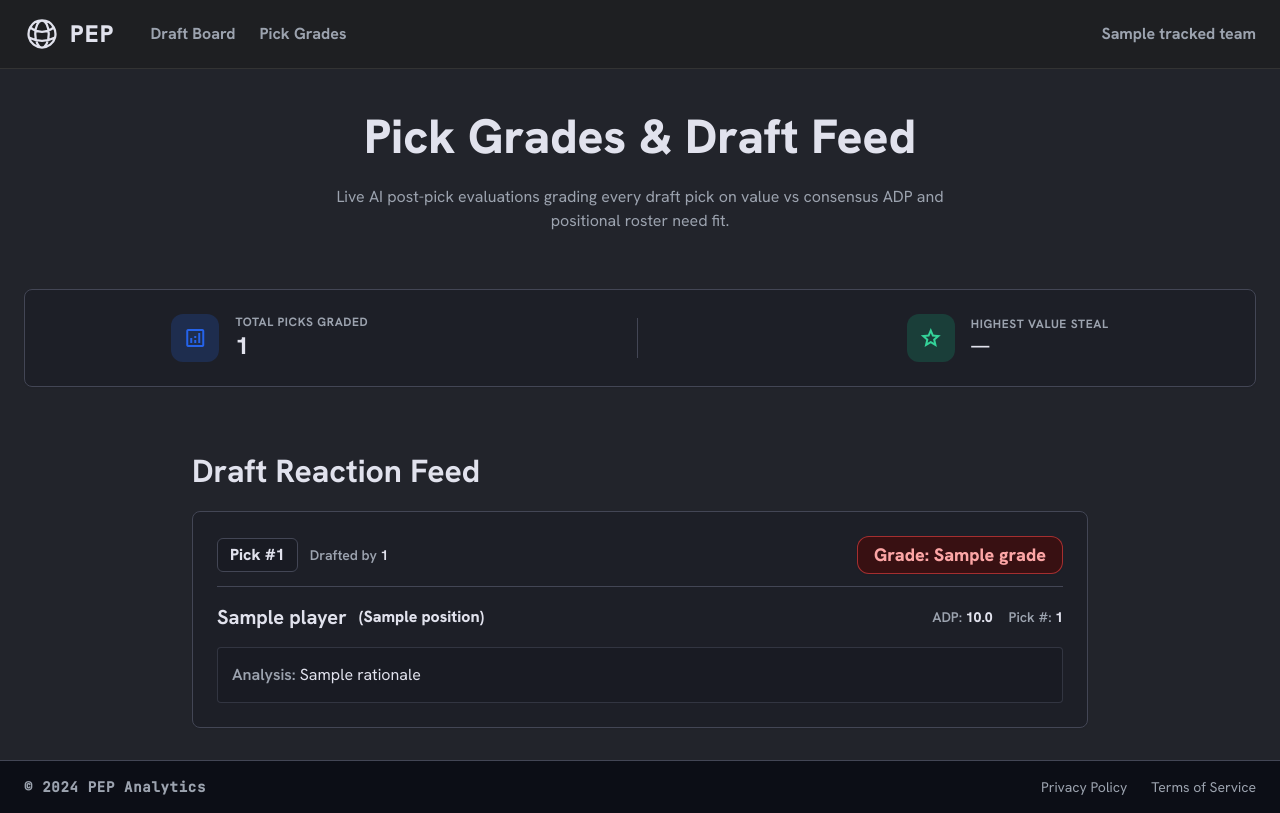
After one commit to soehlert/fantrax_assistant, a FastAPI app: template src/web/templates/analysis.html in a window 1280 px wide. The commit adds this page. Run offline with FastAPI, Linux system fonts and the light colour scheme; the template is opened without the code that fills it: most values are stand-ins (such as "Sample title", 1, 10 or a date in 2020); some libraries are stand-ins or nearby versions.

Commit message:
feat(analysis): implement post-pick grading engine and live reaction feed
- Add DraftPickAnalyzer module evaluating picks on ADP value steal/reach and roster need fit
- Record pick analysis history in DraftState
- Create GET /draft/analysis route and analysis.html template featuring reverse-chronological feed with letter grade badges (A+ to F) and rationale narrative
- Add Pick Grades link to top navbar and remove list_alt / groups icon text

```diff
--- a/src/fantrax_draft_assistant.egg-info/SOURCES.txt
+++ b/src/fantrax_draft_assistant.egg-info/SOURCES.txt
@@ -2,6 +2,7 @@ README.md
 pyproject.toml
 src/__init__.py
 src/fantrax_assistant/__init__.py
+src/fantrax_assistant/analysis.py
 src/fantrax_assistant/colors.py
 src/fantrax_assistant/completion.py
 src/fantrax_assistant/config.py
@@ -25,3 +26,4 @@ src/fantrax_draft_assistant.egg-info/requires.txt
 src/fantrax_draft_assistant.egg-info/top_level.txt
 src/web/__init__.py
 src/web/main.py
+tests/test_analysis.py
--- a/src/web/main.py
+++ b/src/web/main.py
@@ -12,10 +12,12 @@ from fantrax_assistant.config import DraftConfig
 from fantrax_assistant.scrapers.understat import Understat
 from fantrax_assistant.suggest import PlayerRecommendationEngine
 from fantrax_assistant.draft_state import DraftState
+from fantrax_assistant.analysis import DraftPickAnalyzer
 
 # --- App Setup ---
 config = DraftConfig()
 understat = Understat()
+analyzer = DraftPickAnalyzer(config=config)
 
 @asynccontextmanager
 async def lifespan(app: FastAPI):
@@ -176,6 +178,18 @@ async def mark_player_drafted(request: Request, player_name: Annotated[str, Form
         )
 
     state.mark_drafted(exact_name)
+    pick_num = len(state.drafted_players)
+    analysis = analyzer.grade_pick(
+        player_name=exact_name,
+        team_id='Other',
+        overall_pick_num=pick_num,
+        player_adp=player_details.get('adp'),
+        player_pos=player_details.get('position', ''),
+        player_team=player_details.get('team', ''),
+        team_roster=[]
+    )
+    state.add_pick_analysis(analysis)
+
     return RedirectResponse(
         url=f"{base_url}?draft_status=success&message=Marked {exact_name} as drafted",
         status_code=303
@@ -404,6 +418,19 @@ async def draft_player(
     success = state.add_to_team(player_details, team_id)
 
     if success:
+        pick_num = len(state.drafted_players)
+        team_roster = state.teams.get(team_id, [])
+        analysis = analyzer.grade_pick(
+            player_name=player_details.get('player'),
+            team_id=team_id,
+            overall_pick_num=pick_num,
+            player_adp=player_details.get('adp'),
+            player_pos=player_details.get('position', ''),
+            player_team=player_details.get('team', ''),
+            team_roster=team_roster
+        )
+        state.add_pick_analysis(analysis)
+
         return RedirectResponse(
             url=f"{base_url}?draft_status=success&drafted_player={player_details.get('player')}",
             status_code=303
@@ -414,6 +441,23 @@ async def draft_player(
             url=f"{base_url}?draft_status=error&drafted_player={player_details.get('player')} is already drafted",
             status_code=303
         )
+
+@app.get("/draft/analysis", response_class=HTMLResponse)
+async def read_draft_analysis(request: Request):
+    """Render reverse chronological pick analysis and grades feed."""
+    draft_state = get_draft_state_dict()
+    analysis_history = draft_state.get("pick_analysis_history", [])
+    analysis_history_sorted = list(reversed(analysis_history))
+    teams_data = draft_state.get("teams", {})
+
+    return templates.TemplateResponse(
+        request=request,
+        name="analysis.html",
+        context={
+            "feed": analysis_history_sorted,
+            "tracked_teams": list(teams_data.keys())
+        }
+    )
 
 def safe_float(value, default=0.0):
     """Converts a value to a float, returning a default if it fails."""
--- /dev/null
+++ b/src/web/templates/analysis.html
@@ -0,0 +1,110 @@
+{% extends "base.html" %}
+
+{% block content %}
+<!-- Page Header -->
+<section class="flex flex-col items-center gap-3 text-center">
+    <h1 class="text-display font-display text-on-surface">Pick Grades &amp; Draft Feed</h1>
+    <p class="text-on-surface-variant text-base max-w-2xl">
+        Live AI post-pick evaluations grading every draft pick on value vs consensus ADP and positional roster need fit.
+    </p>
+</section>
+
+<!-- Summary Statistics Bar -->
+<section class="mt-6 bg-surface-container border border-outline-variant rounded-xl p-6 shadow-sm flex flex-col md:flex-row items-center justify-around gap-6">
+    <div class="flex items-center gap-4">
+        <div class="w-12 h-12 rounded-full bg-primary-container/20 text-primary-container flex items-center justify-center flex-shrink-0">
+            <span class="material-symbols-outlined text-2xl">analytics</span>
+        </div>
+        <div>
+            <div class="text-xs font-bold text-on-surface-variant uppercase tracking-wider">Total Picks Graded</div>
+            <div class="text-2xl font-extrabold text-on-surface">{{ feed | length }}</div>
+        </div>
+    </div>
+
+    <div class="h-10 w-px bg-outline-variant hidden md:block"></div>
+
+    <div class="flex items-center gap-4">
+        <div class="w-12 h-12 rounded-full bg-emerald-500/20 text-emerald-400 flex items-center justify-center flex-shrink-0">
+            <span class="material-symbols-outlined text-2xl">grade</span>
+        </div>
+        <div>
+            <div class="text-xs font-bold text-on-surface-variant uppercase tracking-wider">Highest Value Steal</div>
+            <div class="text-lg font-bold text-on-surface">
+                {% set steals = feed | selectattr('grade_class', 'equalto', 'emerald') | list %}
+                {% if steals %}
+                    {{ steals[0].player }} (Pick #{{ steals[0].pick_number }})
+                {% else %}
+                    —
+                {% endif %}
+            </div>
+        </div>
+    </div>
+</section>
+
+<!-- Feed Section (Reverse Chronological Cards) -->
+<section class="mt-8 flex flex-col gap-5 max-w-4xl mx-auto w-full">
+    <h2 class="text-headline-lg font-display text-on-surface">Draft Reaction Feed</h2>
+
+    {% for item in feed %}
+    <div class="bg-surface-container border border-outline-variant rounded-xl p-6 shadow-sm flex flex-col gap-4 transition-all hover:border-[#434655]">
+        <!-- Top Row: Pick #, Team, Grade Badge -->
+        <div class="flex items-center justify-between border-b border-outline-variant pb-3">
+            <div class="flex items-center gap-3">
+                <span class="bg-surface-container-low text-on-surface font-extrabold text-base px-3 py-1 rounded-md border border-outline-variant">
+                    Pick #{{ item.pick_number }}
+                </span>
+                <span class="text-on-surface-variant text-sm font-semibold">Drafted by <strong class="text-on-surface font-bold">{{ item.team_id }}</strong></span>
+            </div>
+
+            <!-- Grade Badge Pill -->
+            <div class="flex items-center gap-2">
+                {% if item.grade_class == 'emerald' %}
+                    <span class="bg-emerald-950/70 text-emerald-300 border border-emerald-500/60 font-extrabold text-lg px-4 py-1 rounded-full shadow-sm">
+                        Grade: {{ item.grade }}
+                    </span>
+                {% elif item.grade_class == 'blue' %}
+                    <span class="bg-blue-950/70 text-blue-300 border border-blue-500/60 font-extrabold text-lg px-4 py-1 rounded-full shadow-sm">
+                        Grade: {{ item.grade }}
+                    </span>
+                {% elif item.grade_class == 'amber' %}
+                    <span class="bg-amber-950/70 text-amber-300 border border-amber-500/60 font-extrabold text-lg px-4 py-1 rounded-full shadow-sm">
+                        Grade: {{ item.grade }}
+                    </span>
+                {% else %}
+                    <span class="bg-red-950/70 text-red-300 border border-red-500/60 font-extrabold text-lg px-4 py-1 rounded-full shadow-sm">
+                        Grade: {{ item.grade }}
+                    </span>
+                {% endif %}
+            </div>
+        </div>
+
+        <!-- Middle Row: Player Info & Badges -->
+        <div class="flex flex-col sm:flex-row sm:items-center justify-between gap-3">
+            <div class="flex items-center gap-3">
+                <span class="text-xl font-bold text-on-surface">{{ item.player }}</span>
+                <span class="text-base font-extrabold text-on-surface">({{ item.position }})</span>
+                {% if item.team %}
+                    {{ render_team_badge(item.team) }}
+                {% endif %}
+            </div>
+
+            <div class="flex items-center gap-4 text-sm font-semibold text-on-surface-variant">
+                <span>ADP: <strong class="text-on-surface">{{ "%.1f"|format(item.adp) if item.adp else '—' }}</strong></span>
+                <span>Pick #: <strong class="text-on-surface">{{ item.pick_number }}</strong></span>
+            </div>
+        </div>
+
+        <!-- Bottom Row: Narrative Rationale -->
+        <div class="bg-surface-container-low border border-outline-variant/60 rounded-lg p-3.5 text-base text-on-surface leading-relaxed">
+            <span class="font-semibold text-on-surface-variant">Analysis:</span> {{ item.rationale }}
+        </div>
+    </div>
+    {% else %}
+    <div class="bg-surface-container border border-outline-variant rounded-xl p-12 text-center text-on-surface-variant">
+        <span class="material-symbols-outlined text-4xl text-on-surface-variant mb-2">article</span>
+        <h3 class="text-lg font-bold text-on-surface">No Draft Picks Graded Yet</h3>
+        <p class="text-sm mt-1">Draft players from the Draft Board or Team suggestions page to generate live pick evaluations and grades!</p>
+    </div>
+    {% endfor %}
+</section>
+{% endblock %}
--- a/src/web/templates/base.html
+++ b/src/web/templates/base.html
@@ -109,8 +109,11 @@
       }
     </script>
     <style>
-        *, body, input, button, select, th, td, span, a, div, h1, h2, h3, h4 {
-            font-family: 'Hanken Grotesk', sans-serif !important;
+        *, body, input, button, select, th, td, a, div, h1, h2, h3, h4 {
+            font-family: 'Hanken Grotesk', sans-serif;
+        }
+        .material-symbols-outlined {
+            font-family: 'Material Symbols Outlined' !important;
         }
         .table-row-hover:hover {
             background-color: #373942;
@@ -136,7 +139,10 @@
             </a>
             <div class="flex gap-6 ml-6 text-base font-bold">
                 <a class="transition-colors flex items-center gap-2 {% if request.url.path == '/' %}text-on-surface border-b-2 border-primary-container pb-1{% else %}text-on-surface-variant hover:text-on-surface{% endif %}" href="{{ url_for('read_root') }}">
-                    <span class="material-symbols-outlined text-[20px]">list_alt</span> Draft Board
+                    Draft Board
+                </a>
+                <a class="transition-colors flex items-center gap-2 {% if request.url.path == '/draft/analysis' %}text-on-surface border-b-2 border-primary-container pb-1{% else %}text-on-surface-variant hover:text-on-surface{% endif %}" href="{{ url_for('read_draft_analysis') }}">
+                    Pick Grades
                 </a>
             </div>
         </div>
@@ -148,7 +154,7 @@
                     {% for t_name in tracked_teams %}
                         {% set t_url = url_for('read_team', team_id=t_name) %}
                         <a href="{{ t_url }}" class="transition-colors flex items-center gap-2 text-base font-bold {% if request.url.path == t_url %}text-on-surface border-b-2 border-primary-container pb-1{% else %}text-on-surface-variant hover:text-on-surface{% endif %}">
-                            <span class="material-symbols-outlined text-[20px]">groups</span> {{ t_name }}
+                            {{ t_name }}
                         </a>
                     {% endfor %}
                 </div>
```
Also changed, not shown: src/fantrax_assistant/analysis.py (added, +80 -0 lines), src/fantrax_assistant/draft_state.py (+12 -0 lines), tests/test_analysis.py (added, +42 -0 lines).
